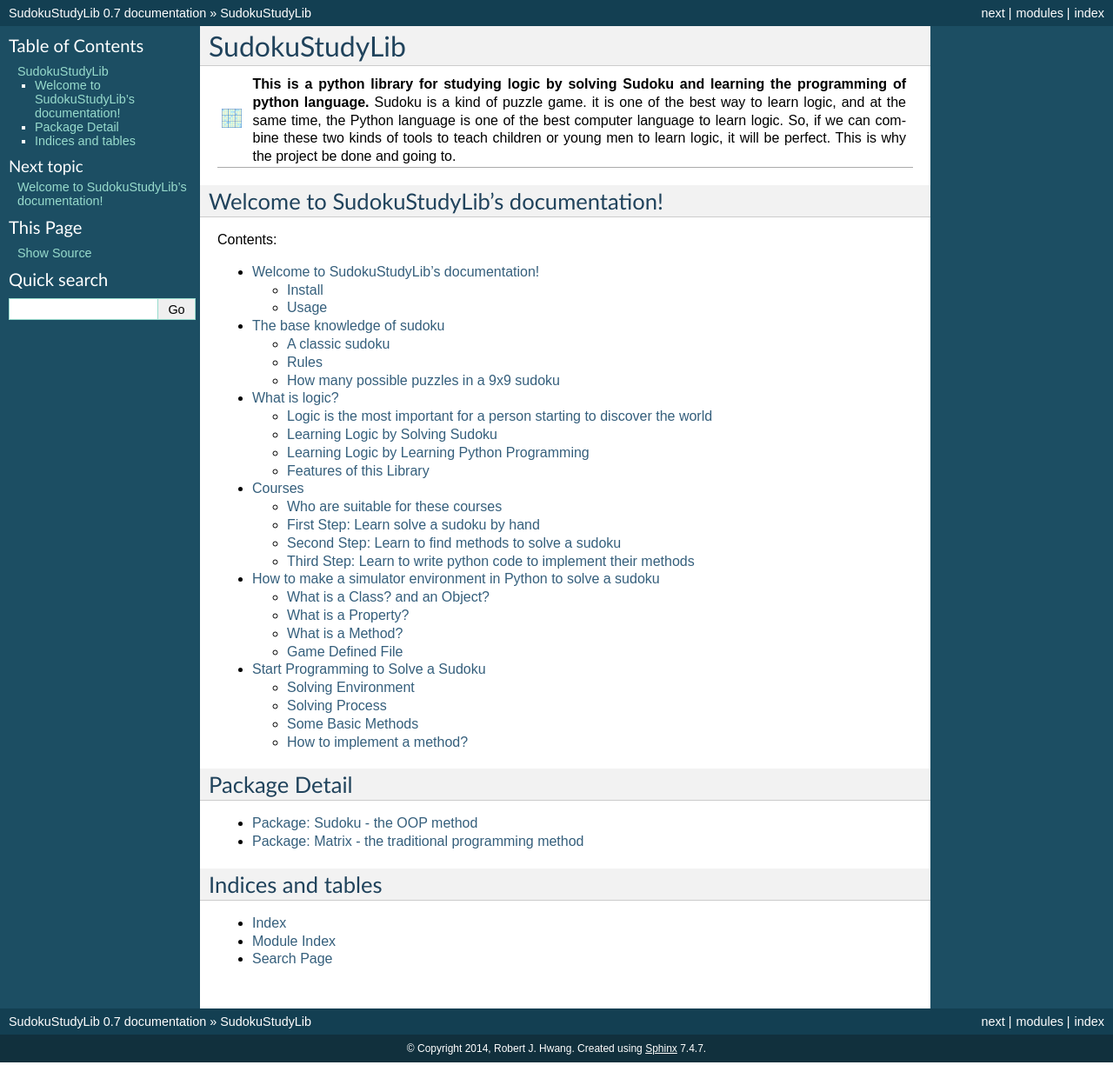
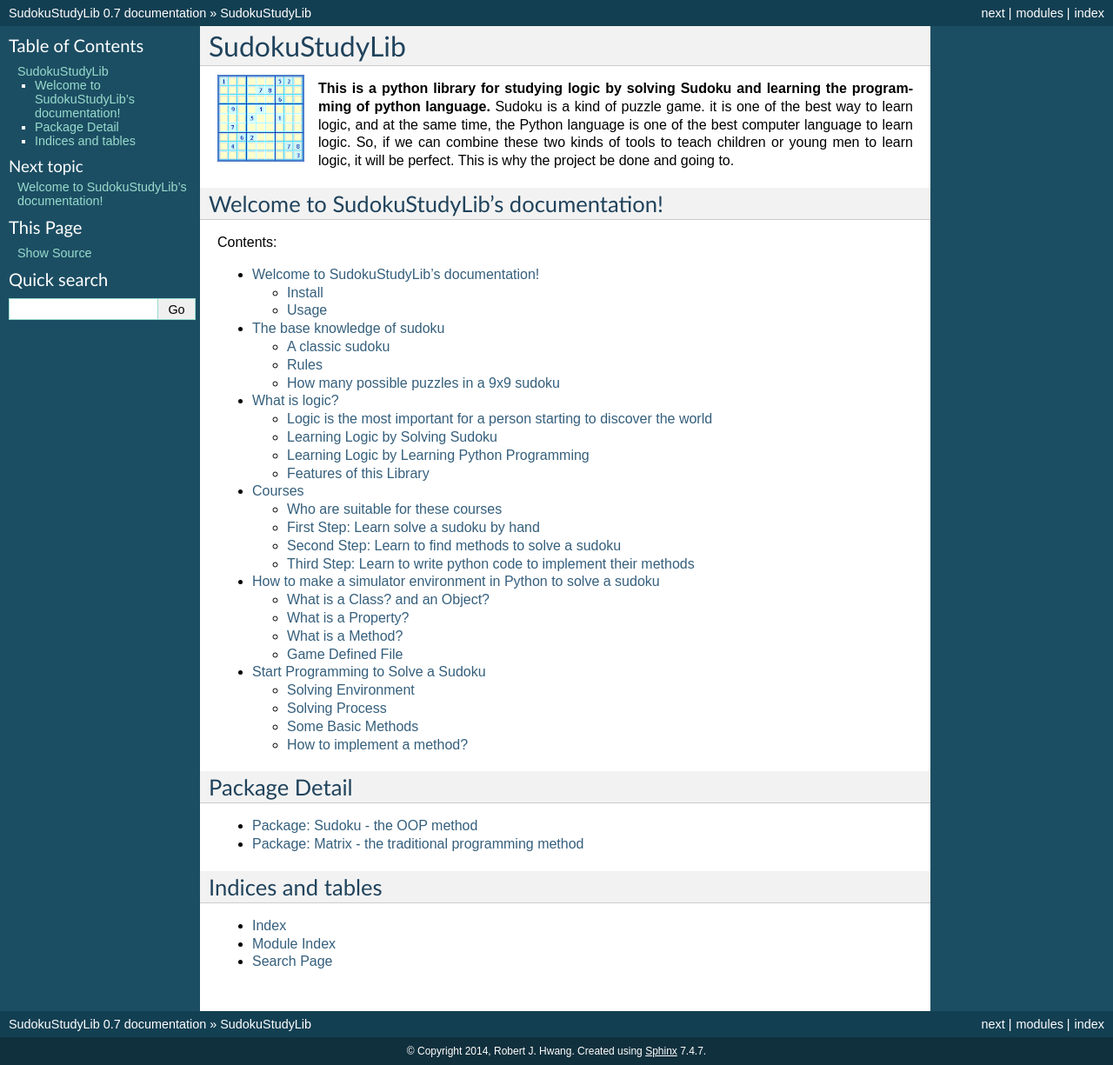
Before and after one commit to RobertOfTaiwan/SudokuStudyLib, a Sphinx documentation site: the page built from docs/source/index.rst, in a window 1280 px wide. Shown: the whole page at 87% size. Built offline with Sphinx 7.4.7, drawn with Linux system fonts in a browser that asks for light colours.

Commit message:
Document Update

```diff
--- a/docs/source/index.rst
+++ b/docs/source/index.rst
@@ -1,13 +1,11 @@
 SudokuStudyLib
 ==============
 
-======  ========================================================
-|logo|    **This is a python library for studying logic by solving Sudoku and learning the programming of python language.** Sudoku is a kind of puzzle game. it is one of the best way to learn logic, and at the same time, the Python language is one of the best computer language to learn logic. So, if we can combine these two kinds of tools to teach children or young men to learn logic, it will be perfect. This is why the project be done and going to.
-======  ========================================================
+.. image:: animation.gif
+   :width: 100 px
+   :align: left
 
-.. |logo| image:: animation.gif
-            :width: 100 px
-            :align: middle
+**This is a python library for studying logic by solving Sudoku and learning the programming of python language.** Sudoku is a kind of puzzle game. it is one of the best way to learn logic, and at the same time, the Python language is one of the best computer language to learn logic. So, if we can combine these two kinds of tools to teach children or young men to learn logic, it will be perfect. This is why the project be done and going to.
 
 Welcome to SudokuStudyLib's documentation!
 ------------------------------------------
```
